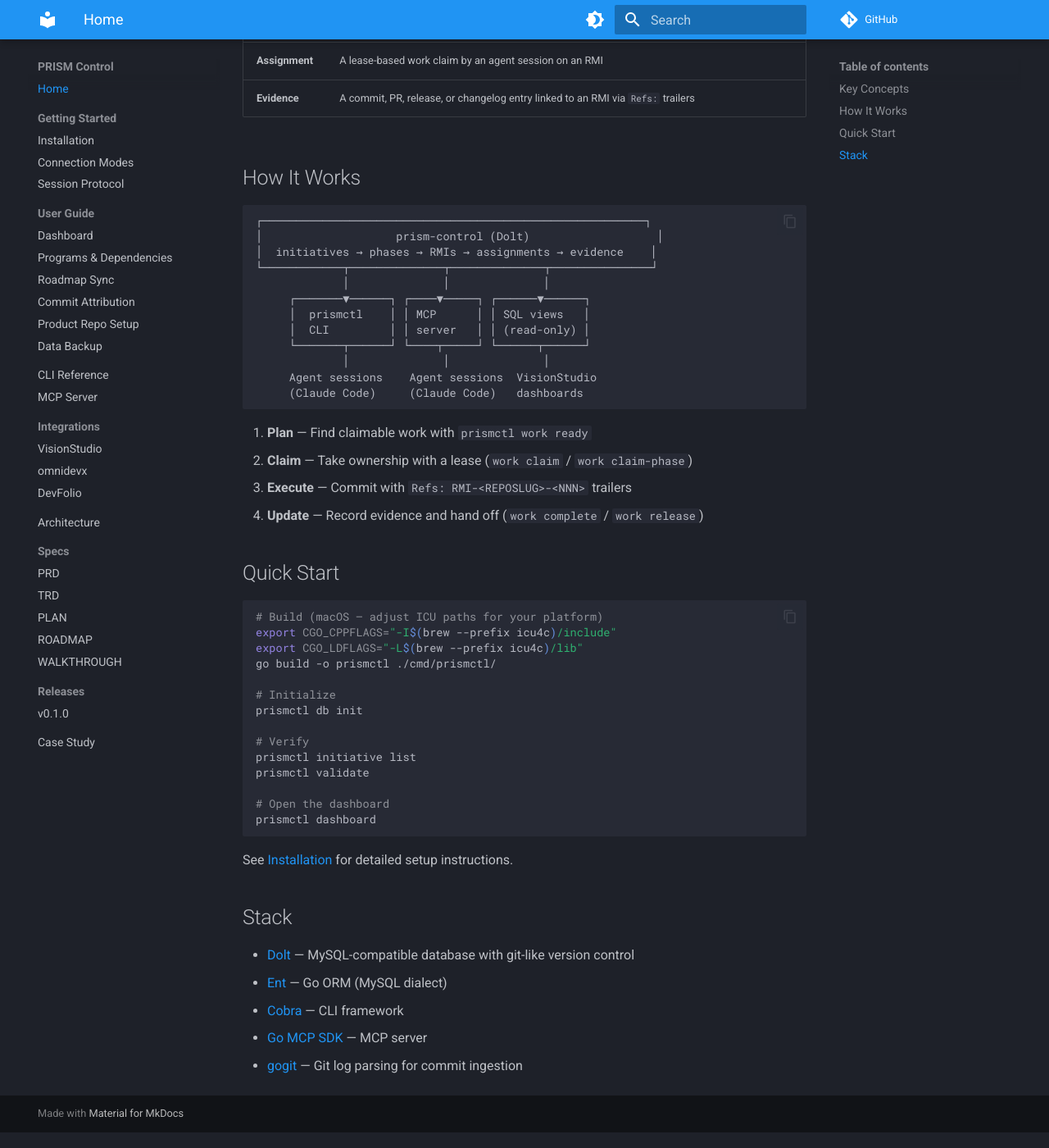
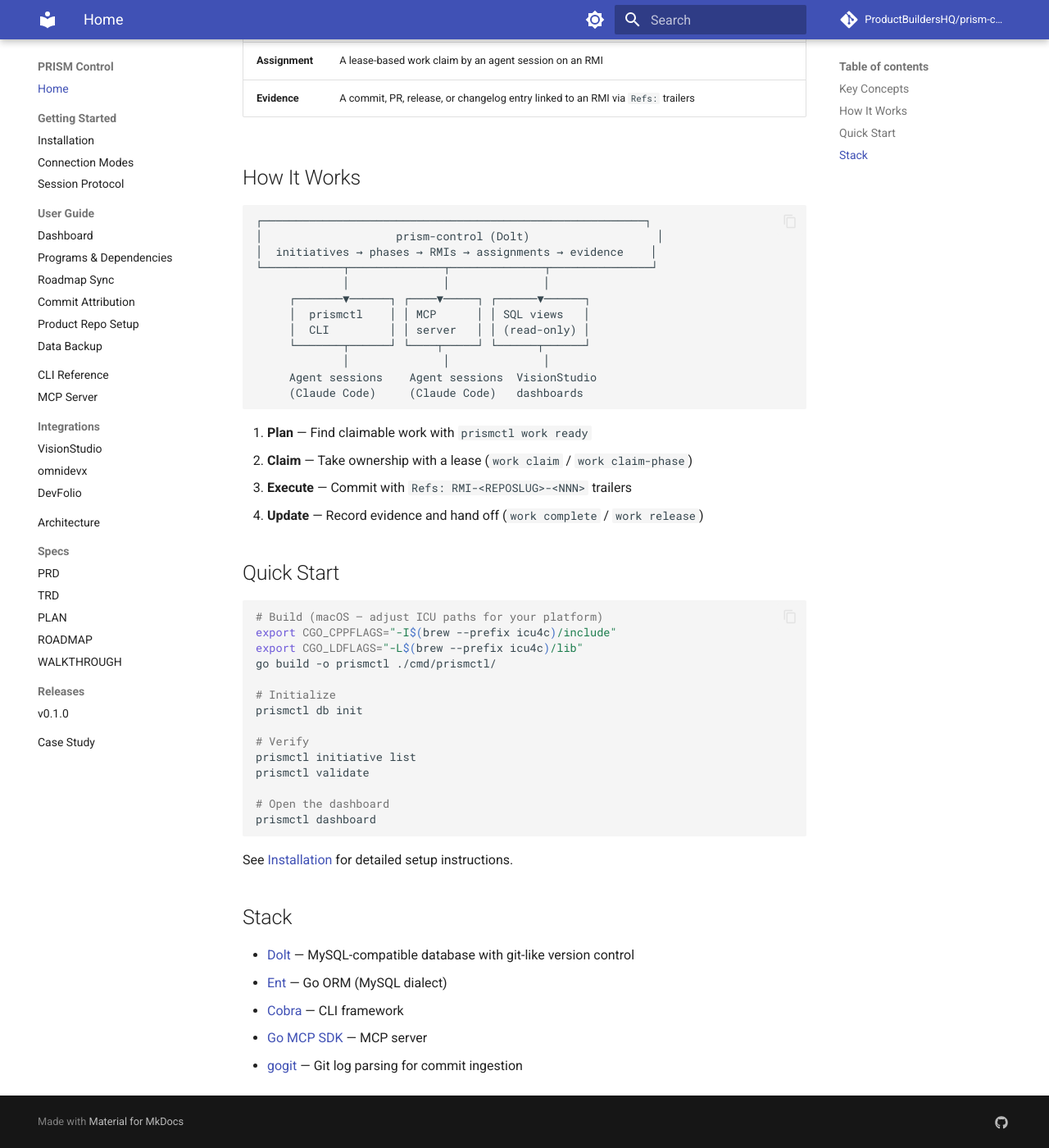
Before and after one commit to ProductBuildersHQ/prism, an MkDocs documentation site: the page built from docs/index.md, in a window 1280 px wide and 1400 px high, scrolled down 720 px. Shown: the whole window at 82% size. Built offline with MkDocs 1.6.1 and Material for MkDocs 9.7.7, drawn with Linux system fonts in a browser that asks for light colours; comment, search, counter and statistics services are not loaded.

Commit message:
style(docs): align MkDocs theme with ProductBuildersHQ standard
Add docs/overrides/main.html for the unified navbar. Update
mkdocs.yml to match pdlc: light-mode-first palette with custom
primary/accent, shared CSS/JS from productbuildershq.com,
search.highlight, pymdownx.highlight, site_url, repo_name,
and social links.

Co-Authored-By: Claude Opus 4.6 <noreply@anthropic.com>

```diff
--- /dev/null
+++ b/docs/overrides/main.html
@@ -0,0 +1,8 @@
+{% extends "base.html" %}
+
+{% block header %}
+<!-- ProductBuildersHQ Unified Navigation -->
+<div id="pbhq-navbar-container"></div>
+
+{{ super() }}
+{% endblock %}
--- a/mkdocs.yml
+++ b/mkdocs.yml
@@ -1,28 +1,41 @@
 site_name: PRISM Control
 site_description: Product Delivery Control Plane — cross-repository initiatives, RMIs, lease-based assignments, and delivery evidence
+site_url: https://productbuildershq.com/prism
 repo_url: https://github.com/ProductBuildersHQ/prism-control
+repo_name: ProductBuildersHQ/prism-control
 
 theme:
   name: material
+  custom_dir: docs/overrides
   palette:
+    # Light mode first (ProductBuildersHQ default)
+    - scheme: default
+      primary: custom
+      accent: custom
+      toggle:
+        icon: material/brightness-7
+        name: Switch to dark mode
     - scheme: slate
-      primary: blue
-      accent: blue
+      primary: custom
+      accent: custom
       toggle:
         icon: material/brightness-4
         name: Switch to light mode
-    - scheme: default
-      primary: blue
-      accent: blue
-      toggle:
-        icon: material/brightness-7
-        name: Switch to dark mode
   features:
     - navigation.sections
     - navigation.expand
     - navigation.top
+    - search.highlight
     - content.code.copy
     - toc.follow
+
+# ProductBuildersHQ Theme Assets (served from main site)
+extra_css:
+  - https://productbuildershq.com/css/productbuildershq-mkdocs.css
+
+extra_javascript:
+  - https://productbuildershq.com/js/site-nav.min.js
+  - https://productbuildershq.com/js/pbhq-nav.js
 
 markdown_extensions:
   - admonition
@@ -30,6 +43,9 @@ markdown_extensions:
   - pymdownx.superfences
   - pymdownx.tabbed:
       alternate_style: true
+  - pymdownx.highlight:
+      anchor_linenums: true
+  - pymdownx.inlinehilite
   - tables
   - toc:
       permalink: true
@@ -63,3 +79,8 @@ nav:
   - Releases:
     - v0.1.0: releases/v0.1.0.md
   - Case Study: case-study.md
+
+extra:
+  social:
+    - icon: fontawesome/brands/github
+      link: https://github.com/ProductBuildersHQ/prism-control
```
